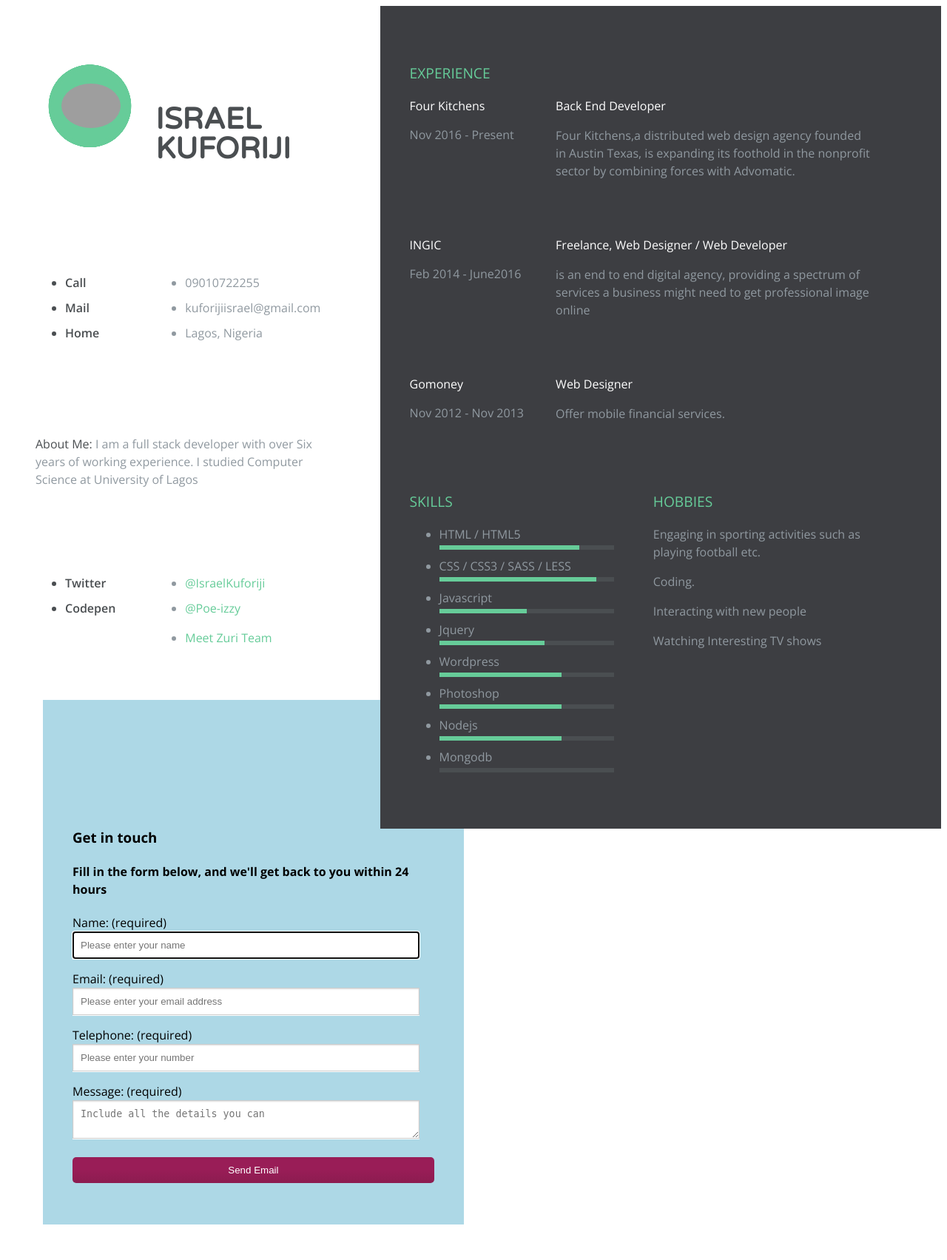
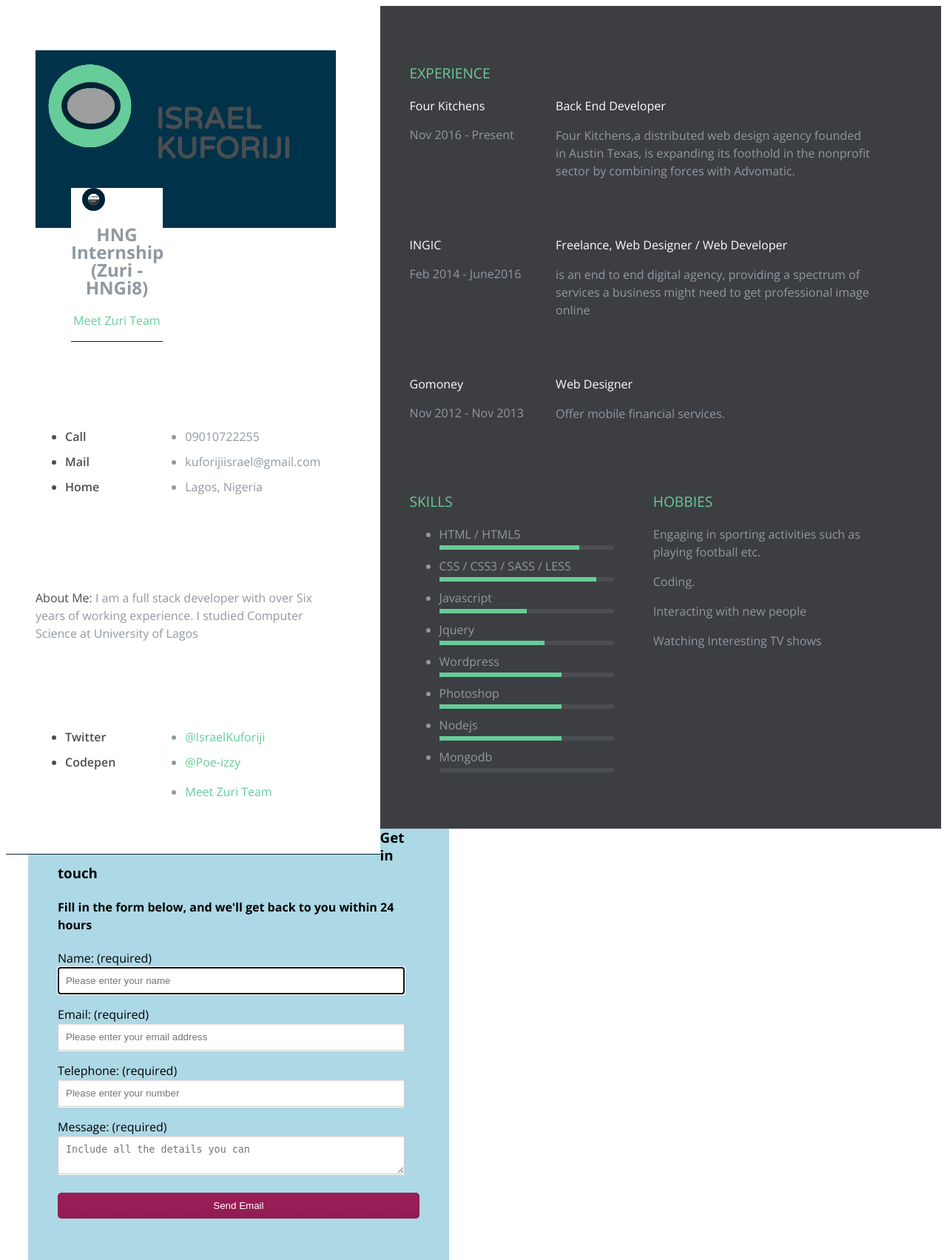
Before and after one commit to LORD-battosai/Projecthng, a Node server app: page / in a window 1280 px wide. Shown: the whole page at 74% size. Before the commit the page ends 1655 px from the top, so only its background shows below. Run offline with Node 20, Linux system fonts and the light colour scheme; some libraries are stand-ins or nearby versions; grey boxes are pictures that could not be loaded.

Commit message:
my project

```diff
--- a/app.js
+++ b/app.js
@@ -38,6 +38,7 @@
 app.get('/', function(req, res){
     res.render('cv');
 });
+
 app.listen(port, () => {
 	console.log(`Server running on port ${port}`);
 });
--- a/assets/CV.css
+++ b/assets/CV.css
@@ -18,6 +18,31 @@
 a {
   color: #66cc99;
   text-decoration: none;
+}
+
+.left-section {
+	grid-column: span 2;
+	height: 30%;
+	background-color: #00324a;
+}
+
+.left-content {
+	padding: 2rem 3rem;
+}
+.profile {
+	width: 50%;
+	border-bottom: 1px solid #002333;
+}
+
+.image {
+	width: 50%;
+	text-align: center;
+}
+
+.profile img {
+	width: 50%;
+	border-radius: 50%;
+	border: 8px solid #002333;
 }
 
 .clearfix::after, .clearfix::before {
@@ -523,7 +548,7 @@
 #container {
   background-color: lightblue;
   width: 45%;
-  margin: 50px;
+  margin: 30px;
   padding: 40px;
 }
 #contact-form input[type="text"],
--- a/views/cv.ejs
+++ b/views/cv.ejs
@@ -49,7 +49,16 @@
       <div class="name-wrapper">
         <h1>Israel <br/>kuforiji</h1><!-- YOUR NAME AND LAST NAME  -->
       </div>
-
+      <section class="left-section">
+        <div class="left-content">
+           <div class="profile">
+               <div class="image">
+                <img src="/assets/img/images.jpg" alt="">
+               </div>
+               <h2 class="name">HNG Internship (Zuri - HNGi8)</h2>
+               <p class="career"><a href="https://internship.zuri.team/">Meet Zuri Team</a></p>
+</div>
+    </section>
 
 
       <div class="clearfix"></div>
```
Also changed, not shown: assets/img/images.jpg (added).
